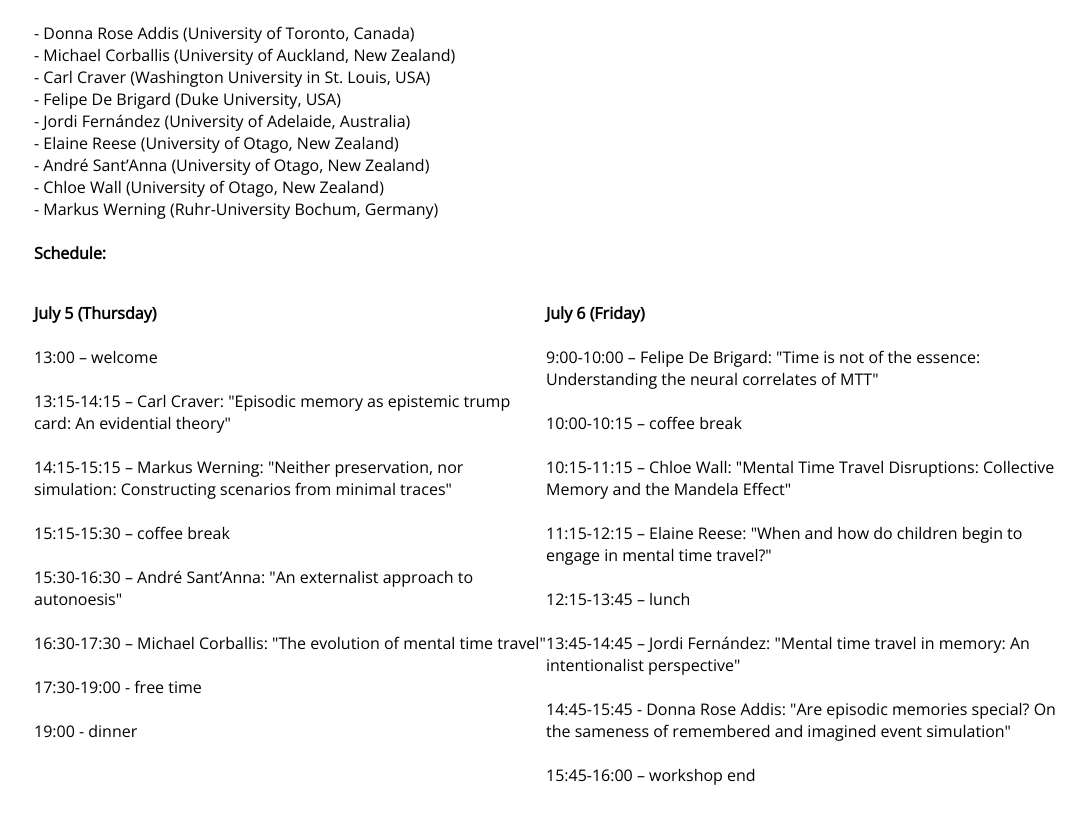
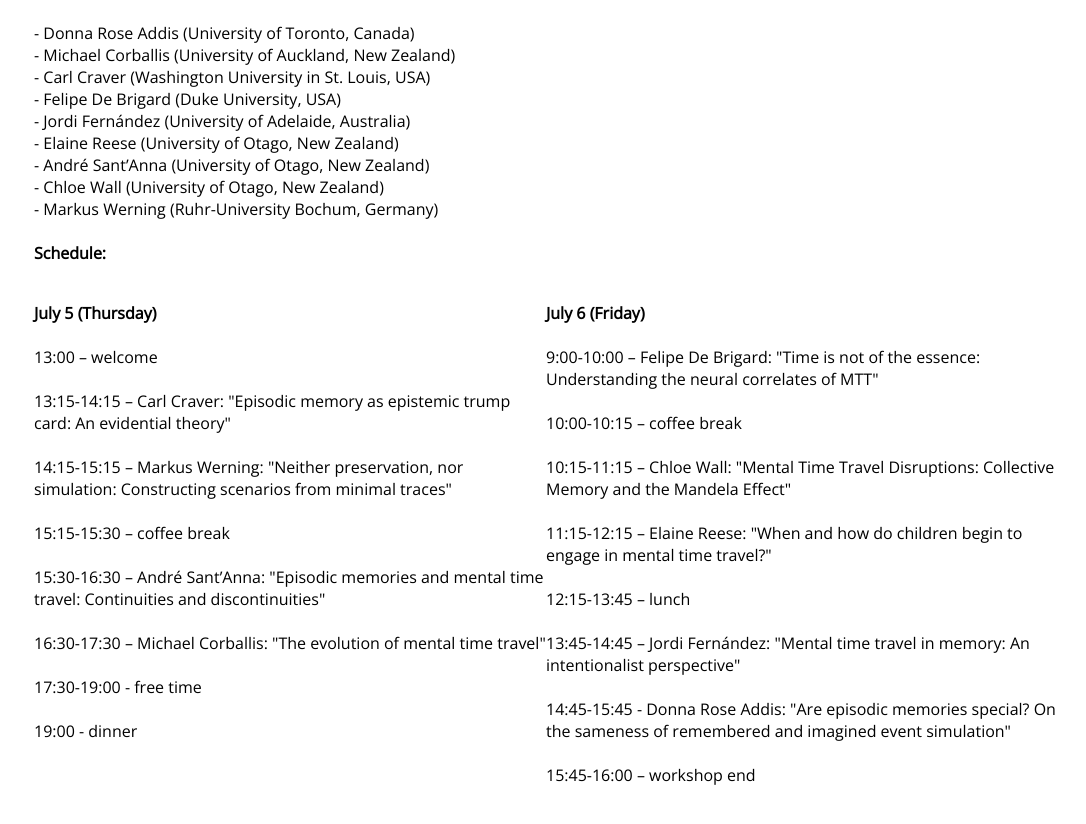
Before and after one commit to andresantanna/andresantanna.github.io, a Jekyll site: the page otago-mtt.html, which Jekyll copies as it is, in a window 1280 px wide and 900 px high, scrolled down 1212 px. Shown: the top 824 px of the window, without its empty margins (94-1180 px from the left). Built offline with Jekyll 4.4.1, drawn with Linux system fonts in a browser that asks for light colours; comment, search, counter and statistics services are not loaded.

Commit message:
Update otago-mtt.html

```diff
--- a/otago-mtt.html
+++ b/otago-mtt.html
@@ -92,7 +92,7 @@
 
 				<br /><br />
 
-				15:30-16:30 – André Sant’Anna: "An externalist approach to autonoesis"
+				15:30-16:30 – André Sant’Anna: "Episodic memories and mental time travel: Continuities and discontinuities"
 
 				<br /><br />
 
```
